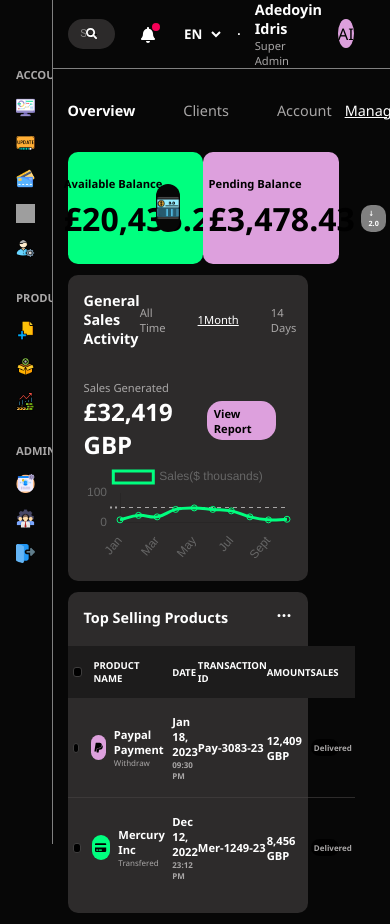
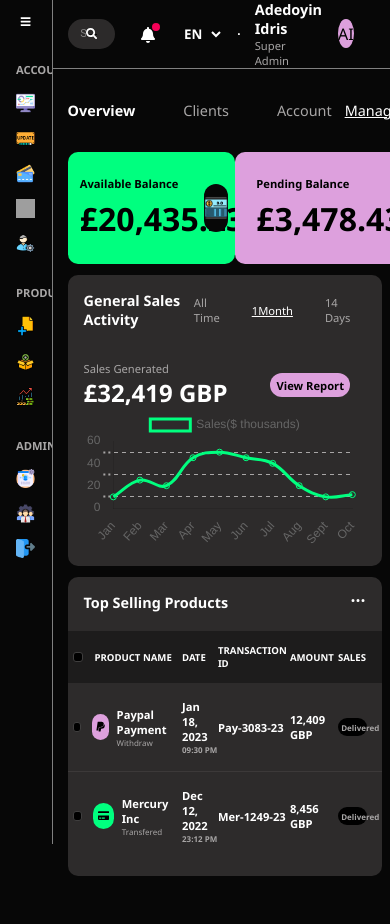
Before and after one commit to DevAdedoyin/monify, a React (Create React App) app: page / in a window 390 px wide. Shown: the top 924 px of the page. After the commit the page ends 887 px from the top, so only its background shows below. Built offline with nearby package versions, Linux system fonts and the light colour scheme; grey boxes are pictures that could not be loaded.

Commit message:
#Responsiveness:::> Sidebar adjustment

```diff
--- a/src/components/OverviewTabContent/LeftHandSide/LeftHandSide.module.css
+++ b/src/components/OverviewTabContent/LeftHandSide/LeftHandSide.module.css
@@ -1,3 +1,7 @@
 .lhsContainer {
     width: 65%;
 }
+
+@media (max-width: 700px) {
+        .lhsContainer {width: 85%;}
+}
--- a/src/components/Sidebar/Sidebar.module.css
+++ b/src/components/Sidebar/Sidebar.module.css
@@ -52,7 +52,7 @@
 /* TITLE CONTAINER */
 .titleContainer {
     display: flex;
-    padding: 1rem;
+    padding: 1rem 0.2rem;
     align-items: center;
     justify-content: space-between;
     margin-bottom: 1.2rem;
@@ -99,3 +99,33 @@ hr {
     color: var(--border-color);
 }
 /* HR END */
+
+@media (max-width: 950px) {
+    .titleContainer .title {
+        font-size: 1rem;
+    }
+
+    .hamburgerIcon {
+        width: 0.7rem;
+        height: 0.7rem;
+    }
+}
+
+@media (max-width: 700px) {
+    .titleContainer .title {
+        font-size: 0.9rem;
+        text-align: center;
+    }
+
+    .hamContainer {
+        display: flex;
+        align-items: center;
+        justify-content: center;
+    }
+}
+
+@media (max-width: 700px) {
+    .titleContainer {
+        padding: 1rem 0.02rem;
+    }
+}
--- a/src/components/Sidebar/Sidebar.tsx
+++ b/src/components/Sidebar/Sidebar.tsx
@@ -30,7 +30,7 @@ export default function Sidebar({ children }: Props) {
           >
             Monify.io
           </h1>
-          <FaBars onClick={toggle} style={{ margin: isOpen ? "" : "auto" }} />
+          <FaBars onClick={toggle} style={{ margin: isOpen ? "" : "auto" }} className={SidebarStyle.hamburgerIcon} />
         </div>
         <div className={SidebarStyle.sectionTitleContainer}>
           <h3
```
